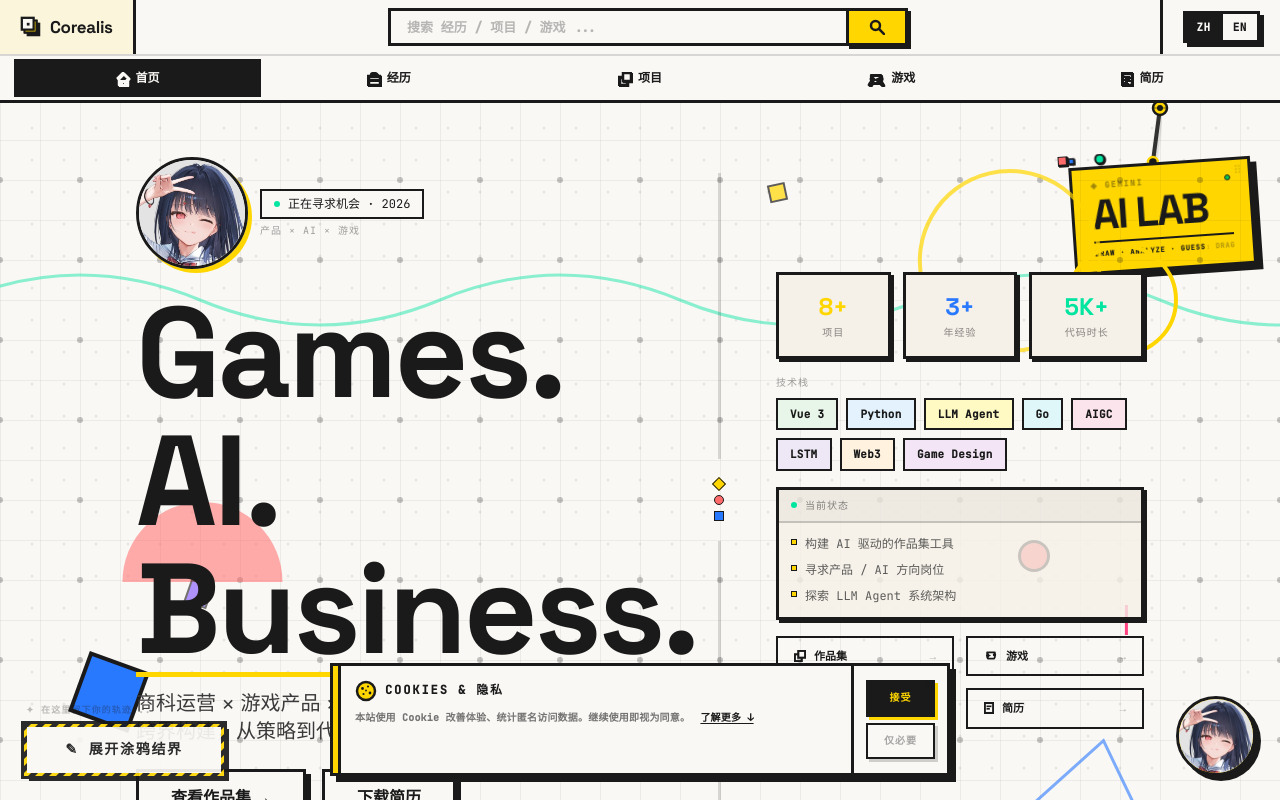
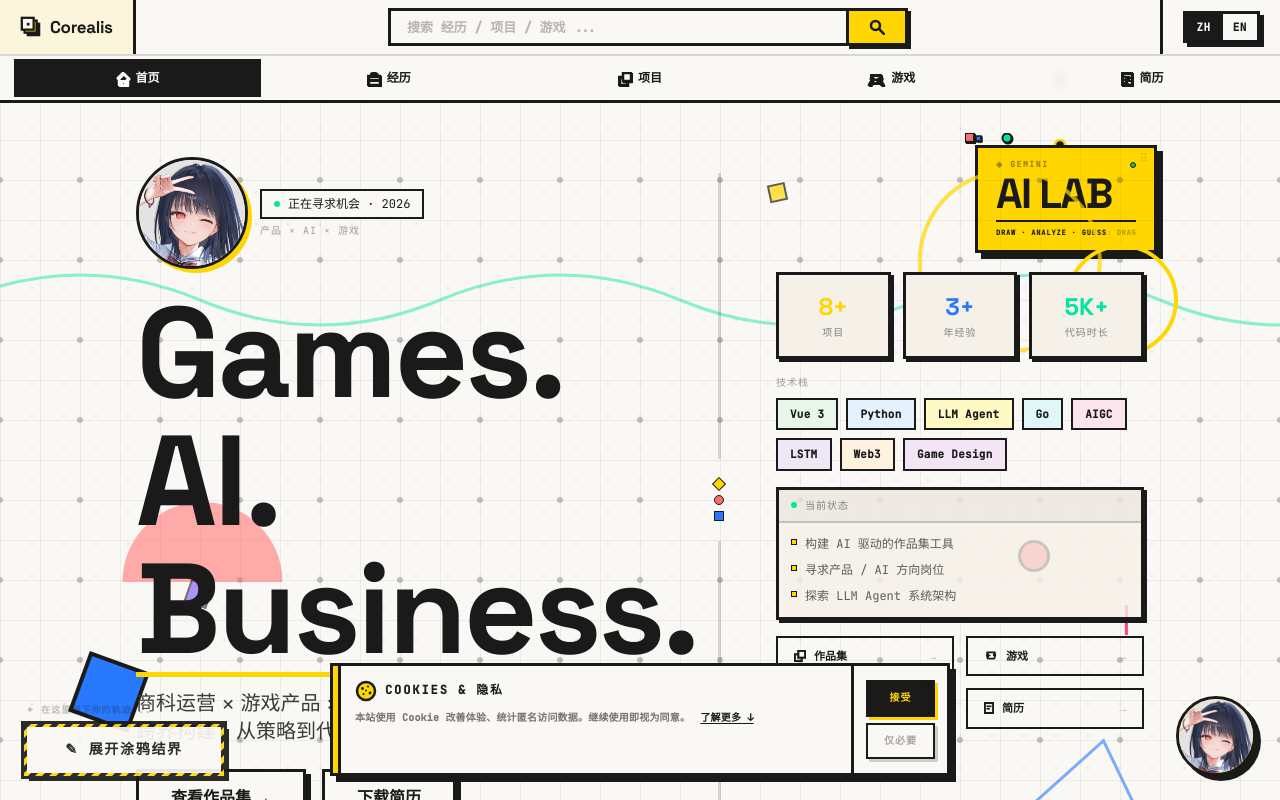
Before and after one commit to KDTikkly/haoyuan-web, a Vue app: page / in a window 1280 px wide. Shown: the top 800 px of the page. Built offline with nearby package versions, Linux system fonts and the light colour scheme.

Commit message:
fix: v8.6 rope visible fix (anchor fallback), nextTick init, wider drag hitarea

```diff
--- a/src/components/MemphisGameBg.vue
+++ b/src/components/MemphisGameBg.vue
@@ -303,13 +303,14 @@ const boardRef = ref<InstanceType<typeof CanvasBoard> | null>(null)
 
 // ── Recognition Stream 锚点（provide 给 PhysicsCharm）─────────────────────────
 const recognitionStreamRef = ref<HTMLElement | null>(null)
-const streamAnchor = ref({ x: 0, y: 0 })
+// 初始锚点：距右边 220px 处、距顶 80px — 确保画板关闭时绳索在可视区域内
+const streamAnchor = ref({ x: Math.max(window.innerWidth - 220, 200), y: 80 })
 
 function updateStreamAnchor() {
   const el = recognitionStreamRef.value
   if (!el) {
-    // 面板未挂载时估算：right:20px, width:200px => center x = innerWidth - 20 - 100
-    streamAnchor.value = { x: window.innerWidth - 120, y: 108 }
+    // 面板未挂载：锚点取右侧固定位置（视口右侧约 220px 处，距顶 80px）
+    streamAnchor.value = { x: Math.max(window.innerWidth - 220, 200), y: 80 }
     return
   }
   const rect = el.getBoundingClientRect()
--- a/src/components/PhysicsCharm.vue
+++ b/src/components/PhysicsCharm.vue
@@ -43,6 +43,8 @@
       aria-label="AI Lab 可拖动挂饰，拖动后松手触发弹性回弹"
       @pointerdown="startDrag"
     >
+      <!-- 透明拖拽扩展区：向四周延伸 20px，扩大触控/点击热区 -->
+      <div class="drag-hitarea" aria-hidden="true"></div>
       <!-- Memphis 装饰元素 -->
       <svg class="charm-deco" width="48" height="48" viewBox="0 0 48 48" fill="none" aria-hidden="true">
         <rect x="0" y="0" width="9" height="9" fill="#FF6B6B" stroke="#1A1A1A" stroke-width="2"/>
@@ -75,7 +77,7 @@
 </template>
 
 <script setup lang="ts">
-import { ref, computed, inject, watch, onMounted, onUnmounted } from 'vue'
+import { ref, computed, inject, watch, onMounted, onUnmounted, nextTick } from 'vue'
 import { selectedVisionModel, MODEL_META } from '@/api/aiService'
 
 const props = defineProps<{
@@ -370,9 +372,18 @@ watch(() => props.isDrawing, (drawing) => {
 })
 
 // ── 生命周期 ─────────────────────────────────────────────────────────────────
-onMounted(() => {
+onMounted(async () => {
+  // nextTick 等父组件 provide 的 streamAnchor 初始值写入后再读取
+  await nextTick()
   syncAnchor()
-  // 初始化：直接定位到静止悬挂位置，不触发物理（绳索静止可见）
+
+  // 若锚点仍在 (0,0)（inject 未命中），使用视口右侧合理默认值
+  if (anchorX.value === 0 && anchorY.value === 0) {
+    anchorX.value = Math.max(window.innerWidth - 220, 200)
+    anchorY.value = 80
+  }
+
+  // 初始化：直接定位到静止悬挂位置，绳索常驻可见
   const rest = getRestPos()
   px.value = rest.x
   py.value = rest.y
@@ -438,6 +449,21 @@ onUnmounted(() => {
   z-index: 0;
   pointer-events: none;
   filter: drop-shadow(1px 1px 0px #1A1A1A);
+}
+
+/* ── 透明拖拽扩展热区：覆盖卡片外 24px 范围，大幅扩大可拖动区域 ─────────── */
+.drag-hitarea {
+  position: absolute;
+  inset: -24px;
+  z-index: 0;
+  border-radius: 4px;
+  pointer-events: auto;
+  cursor: grab;
+  background: transparent;
+}
+
+.charm--dragging .drag-hitarea {
+  cursor: grabbing;
 }
 
 /* ── 主卡片 ─────────────────────────────────────────────────────────────── */
```
